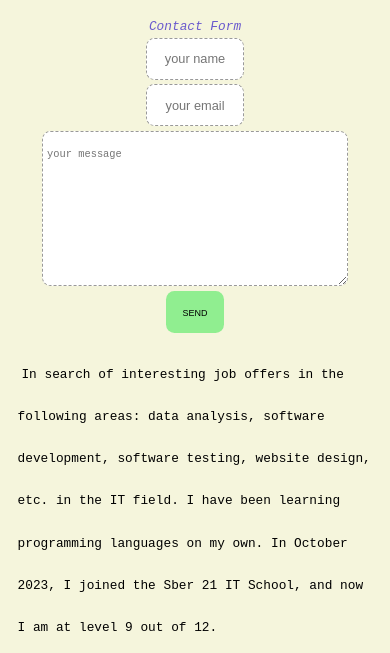
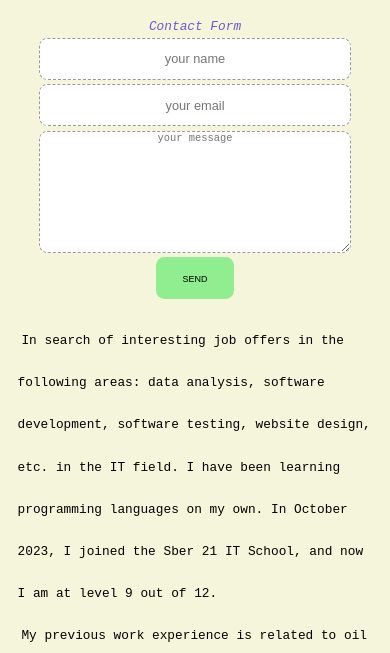
Before and after one commit to Coder1382/My-Concise-CV, a plain HTML site: page index.html in a window 390 px wide. Shown: the part 191-844 px from the top of the page. Drawn offline with Linux system fonts and the light colour scheme.

Commit message:
Update cv.css

```diff
--- a/cv.css
+++ b/cv.css
@@ -57,9 +57,11 @@ form{
   font-size: 1em;
   border-radius: 1vh;
 }
-.fm:not(input[type=submit], textarea){
+.fm:not(textarea){
+  height: 5vh;
+}
+.fm:not(input[type=submit]){
   width: 25vw;
-  height: 5vh;
   padding: 0 1vw;
   text-align: center;
 }
@@ -74,7 +76,6 @@ textarea{
 }
 input[type=submit]{
   width: 8vw;
-  height: 5vh;
   font-variant: small-caps;
   background-color: lightgreen;
   border: none;
@@ -84,6 +85,7 @@ input[type=submit]:hover{
 }
 @media only screen and (max-width: 768px){
   body{
+    width: 100vw;
     overflow: auto;
     font-size: .8em;
     display: flex;
@@ -92,18 +94,14 @@ input[type=submit]:hover{
     align-items: center;
     row-gap: 2.5vh;
   }
-  #item1,#item2,#item3{
-    width: 100%;
-    height: auto;
-  }
   img{
     height: 3vh;
     width: 2vw;
   }
   input[type=submit]{
-    width: 15vw;
+    min-width: 20vw;
   }
-  input:not([type=submit]){
-    width: 50vw;
-  }
+.fm:not([type=submit]){
+  min-width: 80vw;
 }
+}
```
